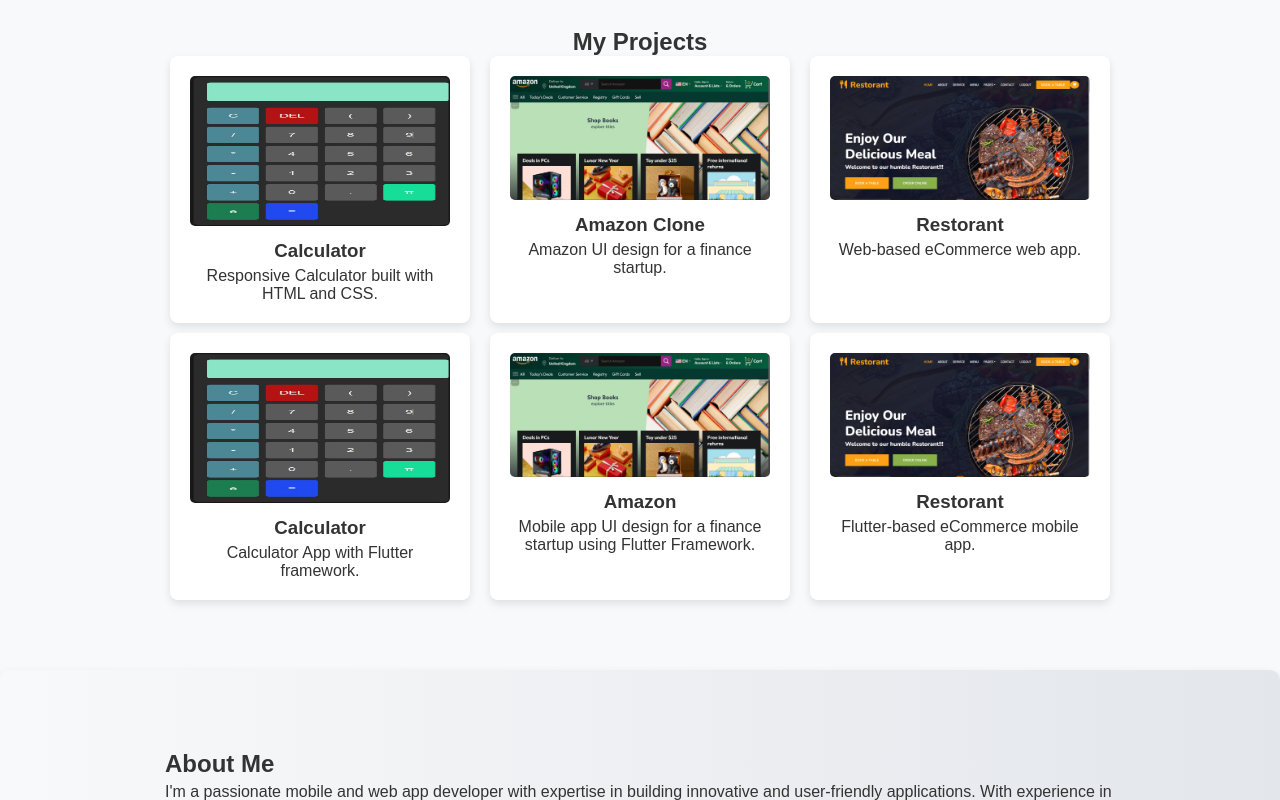
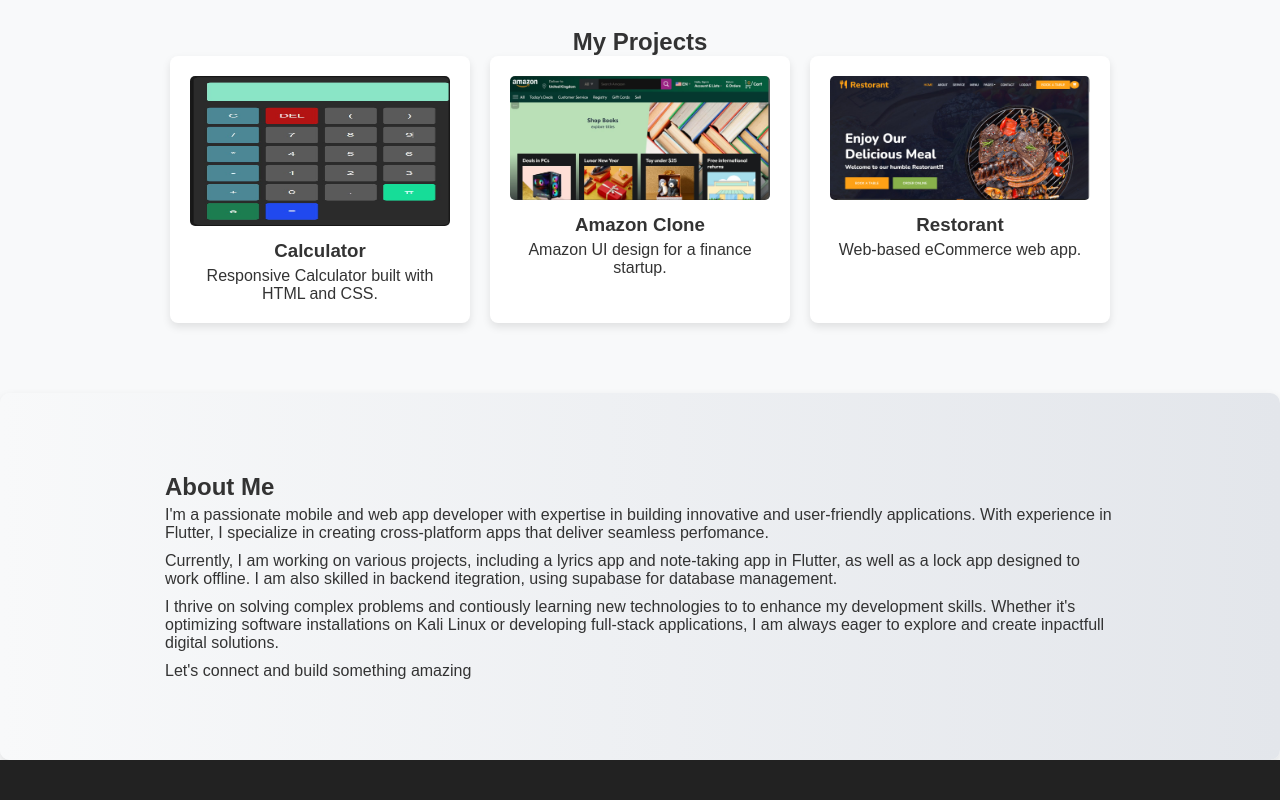
Before and after one commit to nathnael19/portfolia_using_html_and_css, a plain HTML site: page index.html in a window 1280 px wide. Shown: the part 508-1308 px from the top of the page. Drawn offline with Linux system fonts and the light colour scheme.

Commit message:
finishing the project

```diff
--- a/index.html
+++ b/index.html
@@ -56,23 +56,6 @@
                     <img src="4.jpg" alt="Project 3">
                     <h3>Restorant</h3>
                     <p>Web-based eCommerce web app.</p>
-                </div>
-            </div>
-            <div class="projects-grid">
-                <div class="project-card">
-                    <img src="2.jpg" alt="Project 4" height="150px">
-                    <h3>Calculator</h3>
-                    <p>Calculator App with Flutter framework.</p>
-                </div>
-                <div class="project-card">
-                    <img src="3.jpg" alt="Project 5">
-                    <h3>Amazon</h3>
-                    <p>Mobile app UI design for a finance startup using Flutter Framework.</p>
-                </div>
-                <div class="project-card">
-                    <img src="4.jpg" alt="Project 6">
-                    <h3>Restorant</h3>
-                    <p>Flutter-based eCommerce mobile app.</p>
                 </div>
             </div>
         </div>
--- a/style.css
+++ b/style.css
@@ -165,7 +165,8 @@
 
 .socialMedia:hover {
     scale: 1.1;
-    color: red;
+    background: rgb(84, 88, 80);
+    border-radius: 20px;
 }
 
 .contact p {
```
